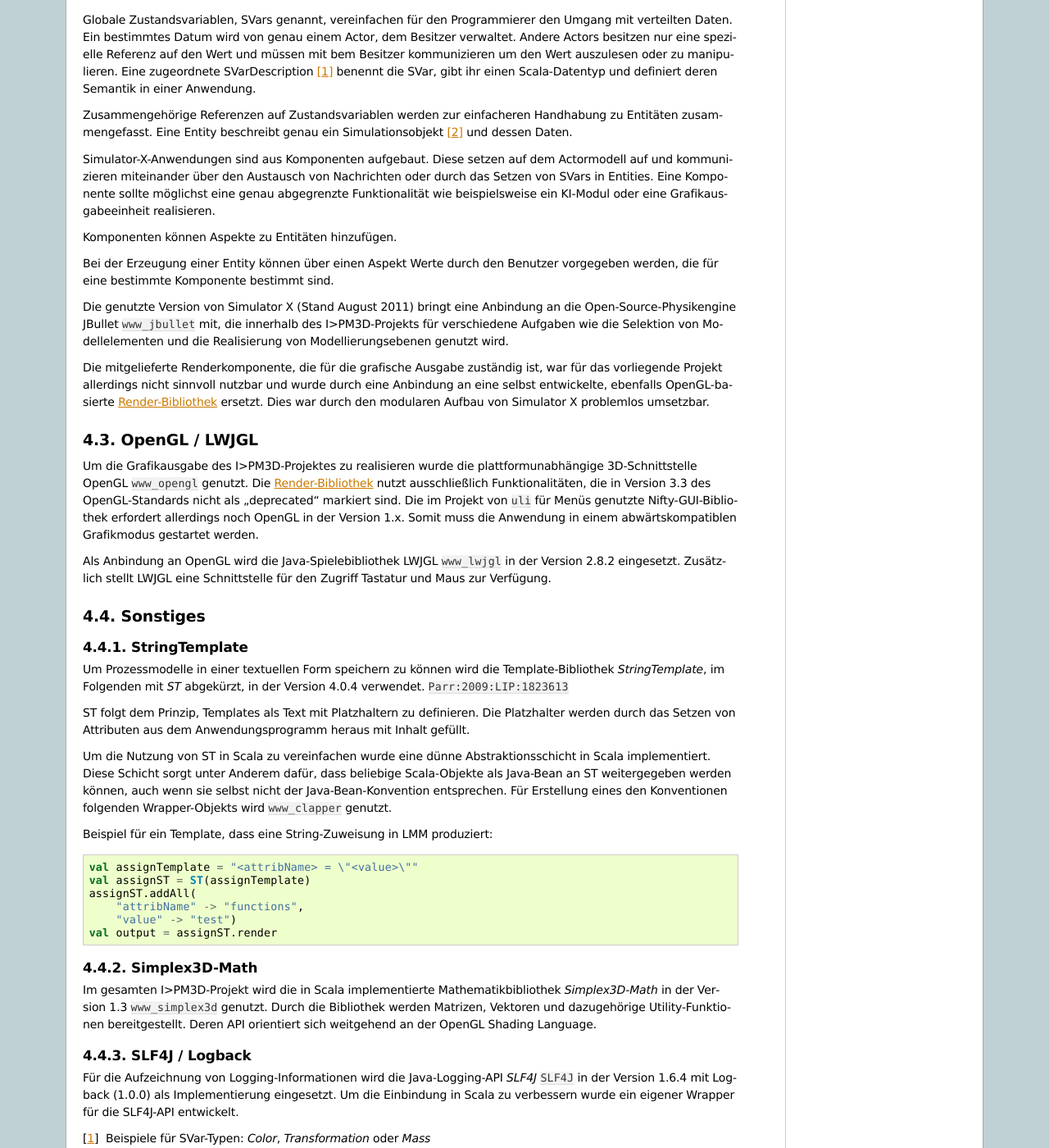
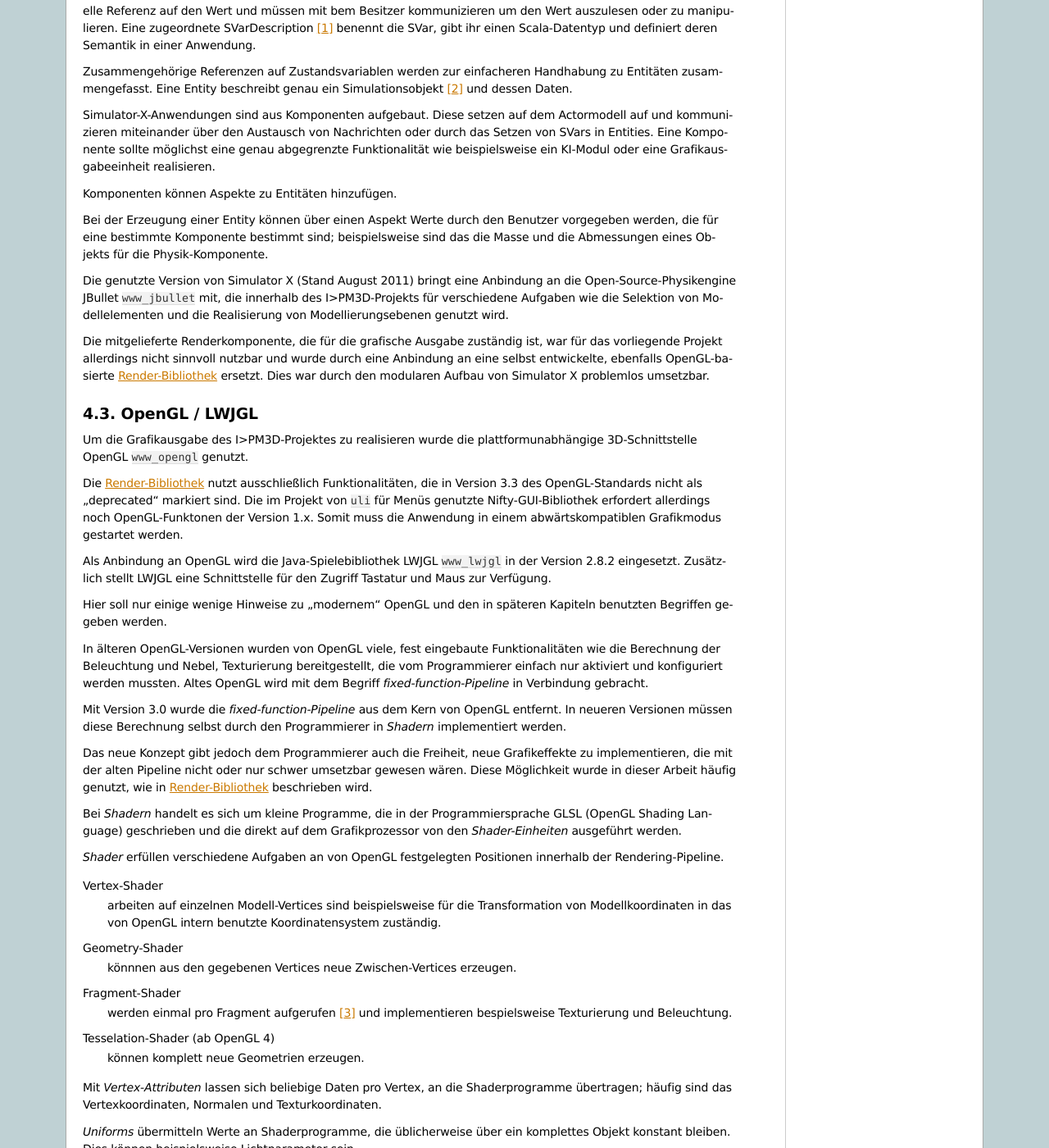
Before and after one commit to dpausp/ba-thesis, a Sphinx documentation site: the page built from source/verwendet.rst, in a window 1280 px wide and 1400 px high, scrolled down 1503 px. Shown: the whole window at 82% size. Built offline with Sphinx 7.4.7, drawn with Linux system fonts in a browser that asks for light colours; formulas are drawn with MathJax 3; cross-references to code outside the pages are shown as plain code; some of the changed text lies outside the part shown.

Commit message:
opengl basst

```diff
--- a/source/verwendet.rst
+++ b/source/verwendet.rst
@@ -7,11 +7,12 @@ Scala
 
 Die Implementierung der Konzepte dieser Arbeit erfolge nahezu vollständig in der Programmiersprache Scala :cite:`odersky_programming_2011` :cite:`www_scala`
 
-Die Verwendung von Scala ergab sich aus der Entscheidung, die Simulations-Middleware :ref:`simulator_x` als Basis für den I>PM3D-Prototypen zu verwenden.
+Die Verwendung von Scala ergab sich aus der Entscheidung, die in Scala implementierte Simulations-Middleware :ref:`simulator_x` als Basis für den I>PM3D-Prototypen zu verwenden.
 
 Scala wird als objektfunktionale Programmiersprache charakterisiert. "Objektfunktional" soll die Bestrebungen ausdrücken, Aspekte aus funktionalen und objektorientierten Programmiersprachen zu einer effektiven Programmiersprache zu kombinieren.
 
-Scala wird zur Zeit vorwiegend auf der Java Virtual Machine genutzt, wobei der Compiler auch in der Lage ist, CIL-Code für die .NET-Runtime zu erzeugen. I>PM3D läuft wegen einiger Abhängigkeiten von Java-Bibliotheken bisher ausschließlich auf der Java VM.
+Scala wird zur Zeit vorwiegend auf der Java VM genutzt, wobei der Compiler auch in der Lage ist, CIL-Code für die .NET-Runtime zu erzeugen.
+I>PM3D läuft wegen einiger Abhängigkeiten von Java-Bibliotheken bisher ausschließlich auf der Java VM.
 
 Actors
 ------
@@ -64,9 +65,6 @@ Außerdem sorgt dies auch dafür, dass auch aktuelle Rechnersysteme mit mehreren
 
 Aufbauend auf dem Actor-Modell stellt Simulator X ein Event-System und eine Abstraktion globaler Zustandsvariablen zur Verfügung.
 
-Ein Event-System ist für interaktive 3D-Anwendungen sehr hilfreich, da auf eine Vielzahl von Ereignissen, die vor allem durch Eingabegeräte verursacht werden, reagiert werden muss.
-
-
 Globale Zustandsvariablen, SVars genannt, vereinfachen für den Programmierer den Umgang mit verteilten Daten. Ein bestimmtes Datum wird von genau einem Actor, dem Besitzer verwaltet. Andere Actors besitzen nur eine spezielle Referenz auf den Wert und müssen mit bem Besitzer kommunizieren um den Wert auszulesen oder zu manipulieren.
 Eine zugeordnete SVarDescription [#f1]_ benennt die SVar, gibt ihr einen Scala-Datentyp und definiert deren Semantik in einer Anwendung.
 
@@ -77,8 +75,7 @@ Eine Komponente sollte möglichst eine genau abgegrenzte Funktionalität wie bei
 
 Komponenten können Aspekte zu Entitäten hinzufügen.
 
-Bei der Erzeugung einer Entity können über einen Aspekt Werte durch den Benutzer vorgegeben werden, die für eine bestimmte Komponente bestimmt sind.
-
+Bei der Erzeugung einer Entity können über einen Aspekt Werte durch den Benutzer vorgegeben werden, die für eine bestimmte Komponente bestimmt sind; beispielsweise sind das die Masse und die Abmessungen eines Objekts für die Physik-Komponente.
 
 Die genutzte Version von Simulator X (Stand August 2011) bringt eine Anbindung an die Open-Source-Physikengine JBullet :cite:`www_jbullet` mit, die innerhalb des I>PM3D-Projekts für verschiedene Aufgaben wie die Selektion von Modellelementen und die Realisierung von Modellierungsebenen genutzt wird.
 
@@ -90,11 +87,42 @@ Dies war durch den modularen Aufbau von Simulator X problemlos umsetzbar.
 OpenGL / LWJGL
 **************
 
-Um die Grafikausgabe des I>PM3D-Projektes zu realisieren wurde die plattformunabhängige 3D-Schnittstelle OpenGL :cite:`www_opengl` genutzt. Die :ref:`render_bibliothek` nutzt ausschließlich Funktionalitäten, die in Version 3.3 des OpenGL-Standards nicht als "deprecated" markiert sind. Die im Projekt von :cite:`uli` für Menüs genutzte Nifty-GUI-Bibliothek erfordert allerdings noch OpenGL in der Version 1.x. Somit muss die Anwendung in einem abwärtskompatiblen Grafikmodus gestartet werden.
+Um die Grafikausgabe des I>PM3D-Projektes zu realisieren wurde die plattformunabhängige 3D-Schnittstelle OpenGL :cite:`www_opengl` genutzt.
 
+Die :ref:`render_bibliothek` nutzt ausschließlich Funktionalitäten, die in Version 3.3 des OpenGL-Standards nicht als "deprecated" markiert sind. Die im Projekt von :cite:`uli` für Menüs genutzte Nifty-GUI-Bibliothek erfordert allerdings noch OpenGL-Funktonen der Version 1.x. Somit muss die Anwendung in einem abwärtskompatiblen Grafikmodus gestartet werden.
 
 Als Anbindung an OpenGL wird die Java-Spielebibliothek LWJGL :cite:`www_lwjgl` in der Version 2.8.2 eingesetzt.
 Zusätzlich stellt LWJGL eine Schnittstelle für den Zugriff Tastatur und Maus zur Verfügung.
+
+Hier soll nur einige wenige Hinweise zu "modernem" OpenGL und den in späteren Kapiteln benutzten Begriffen gegeben werden.
+
+In älteren OpenGL-Versionen wurden von OpenGL viele, fest eingebaute Funktionalitäten wie die Berechnung der Beleuchtung und Nebel, Texturierung bereitgestellt, die vom Programmierer einfach nur aktiviert und konfiguriert werden mussten. Altes OpenGL wird mit dem Begriff *fixed-function-Pipeline* in Verbindung gebracht.
+
+Mit Version 3.0 wurde die *fixed-function-Pipeline* aus dem Kern von OpenGL entfernt. In neueren Versionen müssen diese Berechnung selbst durch den Programmierer in *Shadern* implementiert werden.
+
+Das neue Konzept gibt jedoch dem Programmierer auch die Freiheit, neue Grafikeffekte zu implementieren, die mit der alten Pipeline nicht oder nur schwer umsetzbar gewesen wären.
+Diese Möglichkeit wurde in dieser Arbeit häufig genutzt, wie in :ref:`render_Bibliothek` beschrieben wird.
+
+
+Bei *Shadern* handelt es sich um kleine Programme, die in der Programmiersprache GLSL (OpenGL Shading Language) geschrieben und die direkt auf dem Grafikprozessor von den *Shader-Einheiten* ausgeführt werden.
+
+*Shader* erfüllen verschiedene Aufgaben an von OpenGL festgelegten Positionen innerhalb der Rendering-Pipeline.
+
+Vertex-Shader
+    arbeiten auf einzelnen Modell-Vertices sind beispielsweise für die Transformation von Modellkoordinaten in das von OpenGL intern benutzte Koordinatensystem zuständig.
+
+Geometry-Shader
+    könnnen aus den gegebenen Vertices neue Zwischen-Vertices erzeugen.
+
+Fragment-Shader
+    werden einmal pro Fragment aufgerufen [#f3]_ und implementieren bespielsweise Texturierung und Beleuchtung.
+
+Tesselation-Shader (ab OpenGL 4)
+    können komplett neue Geometrien erzeugen.
+
+Mit *Vertex-Attributen* lassen sich beliebige Daten pro Vertex, an die Shaderprogramme übertragen; häufig sind das Vertexkoordinaten, Normalen und Texturkoordinaten.
+
+*Uniforms* übermitteln Werte an Shaderprogramme, die üblicherweise über ein komplettes Objekt konstant bleiben. Dies können beispielsweise Lichtparameter sein.
 
 
 Sonstiges
@@ -107,7 +135,9 @@ Um Prozessmodelle in einer textuellen Form speichern zu können wird die Templat
 
 ST folgt dem Prinzip, Templates als Text mit Platzhaltern zu definieren. Die Platzhalter werden durch das Setzen von Attributen aus dem Anwendungsprogramm heraus mit Inhalt gefüllt.
 
-Um die Nutzung von ST in Scala zu vereinfachen wurde eine dünne Abstraktionsschicht in Scala implementiert. Diese Schicht sorgt unter Anderem dafür, dass beliebige Scala-Objekte als Java-Bean an ST weitergegeben werden können, auch wenn sie selbst nicht der Java-Bean-Konvention entsprechen.
+Um die Nutzung von ST in Scala zu vereinfachen wurde eine dünne Abstraktionsschicht in Scala implementiert.
+Diese Schicht sorgt unter Anderem dafür, dass beliebige Scala-Objekte als Java-Bean an ST weitergegeben werden können, auch wenn sie selbst nicht der Java-Bean-Konvention entsprechen.
+
 Für Erstellung eines den Konventionen folgenden Wrapper-Objekts wird :cite:`www_clapper` genutzt.
 
 Beispiel für ein Template, dass eine String-Zuweisung in LMM produziert:
@@ -126,7 +156,9 @@ Beispiel für ein Template, dass eine String-Zuweisung in LMM produziert:
 Simplex3D-Math
 --------------
 
-Im gesamten I>PM3D-Projekt wird die in Scala implementierte Mathematikbibliothek *Simplex3D-Math* in der Version 1.3 :cite:`www_simplex3d` genutzt. Durch die Bibliothek werden Matrizen, Vektoren und dazugehörige Utility-Funktionen bereitgestellt. Deren API orientiert sich weitgehend an der OpenGL Shading Language.
+Im gesamten I>PM3D-Projekt wird die in Scala implementierte Mathematikbibliothek *Simplex3D-Math* in der Version 1.3 :cite:`www_simplex3d` genutzt.
+
+Durch die Bibliothek werden Matrizen, Vektoren und dazugehörige Utility-Funktionen bereitgestellt. Deren API orientiert sich weitgehend an der OpenGL Shading Language.
 
 SLF4J / Logback
 ---------------
@@ -137,3 +169,4 @@ Um die Einbindung in Scala zu verbessern wurde ein eigener Wrapper für die SLF4
 
 .. [#f1] Beispiele für SVar-Typen: *Color*, *Transformation* oder *Mass*
 .. [#f2] Dies könnte im Prozessmodelleditor beispielsweise ein Modellelement wie ein Prozess oder eine Kontrollflusskante sein.
+.. [#f3] Ein Fragment entspricht einem Pixel auf dem Bildschirm, wenn man Antialiasing vernachlässigt
```
